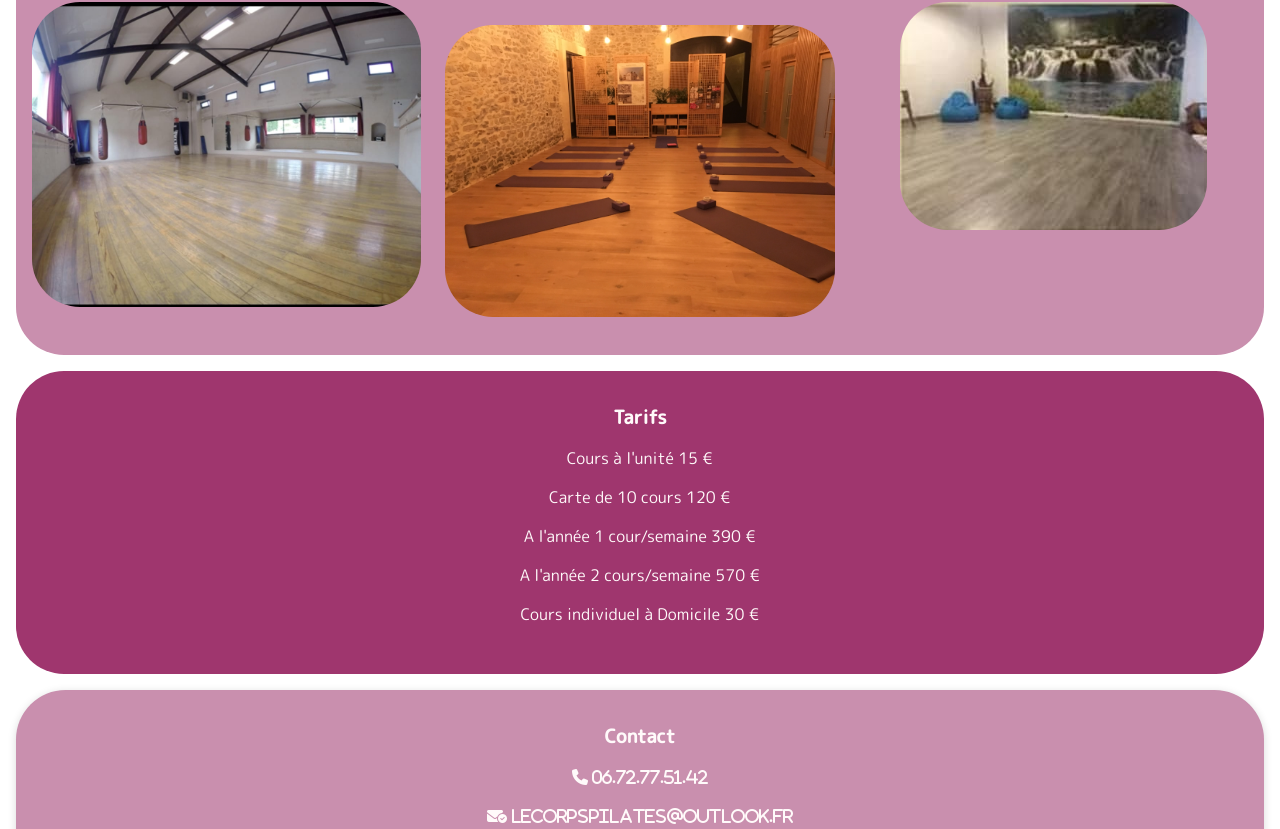
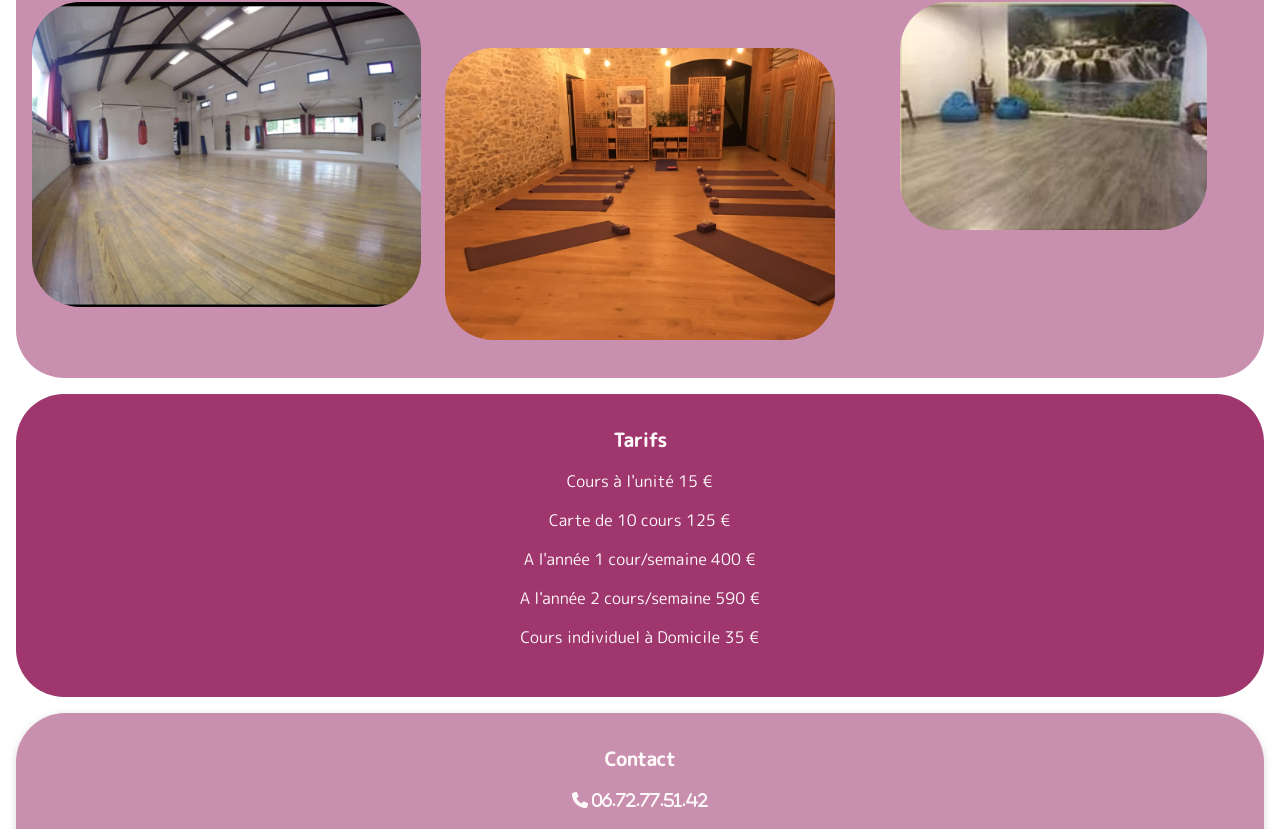
Before and after one commit to Geoffrey-lusitano/Pilates, a Vue app: page / in a window 1280 px wide. Shown: the part 3434-4263 px from the top of the page. Built offline with nearby package versions, Linux system fonts and the light colour scheme.

Commit message:
modif text

```diff
--- a/src/components/App__ht.vue
+++ b/src/components/App__ht.vue
@@ -12,18 +12,19 @@
                         <li>Mercredi 10h-11h</li>
                         <br>
                         <li>135 rue Antoine Jérome Balard 34830 Grabels </li>
-                        <a class="img_box" href="../assets/grabels.jpg"><img src="../assets/grabels.jpg" alt="Tropic Land"></a>
+                        <a class="img_box" ><img src="../assets/grabels.jpg" alt="Tropic Land"></a>
                     </ul>
                 </li>
                 <li class="horaires_lieu">
                     <h4>Montferriez-sur-Les</h4>
                     <ul>
+                        <li>Mercredi 18h-19h</li>
                         <li>Jeudi 18h-19h</li>
                         <li>Vendredi 18h30-19h30</li>
                         <br>
                         <li>6B pôle d'activités Sainte Julie 34980 Montferriez-sur-Les</li>
                         <br>
-                        <a class="img_box" href="../assets/sauvielle.jpeg"><img src="../assets/sauvielle.jpeg" alt="Culture et Convivialité à Montferriez"></a>
+                        <a class="img_box" ><img src="../assets/sauvielle.jpeg" alt="Culture et Convivialité à Montferriez"></a>
                     </ul>
                 </li>
                 <li class="horaires_lieu">
@@ -34,7 +35,7 @@
                         <li>8 Avenue des Baronnes 34730 Prades-Le-Lez</li>
                         <br>
                         <br>
-                        <a class="img_box" href="../assets/Atelier.jpg"><img src="../assets/Atelier.jpg" alt="L'Atelier du bien- être"></a>
+                        <a class="img_box" ><img src="../assets/Atelier.jpg" alt="L'Atelier du bien- être"></a>
                     </ul>
                 </li>
             </ul>
@@ -43,10 +44,10 @@
             <h3>Tarifs</h3>
             <ul>
                 <li>Cours à l'unité 15 €</li>
-                <li>Carte de 10 cours 120 €</li>
-                <li>A l'année 1 cour/semaine 390 €</li>
-                <li>A l'année 2 cours/semaine 570 €</li>
-                <li>Cours individuel à Domicile 30 €</li>
+                <li>Carte de 10 cours 125 €</li>
+                <li>A l'année 1 cour/semaine 400 €</li>
+                <li>A l'année 2 cours/semaine 590 €</li>
+                <li>Cours individuel à Domicile 35 €</li>
             </ul>
         </div>
     </section>
```
